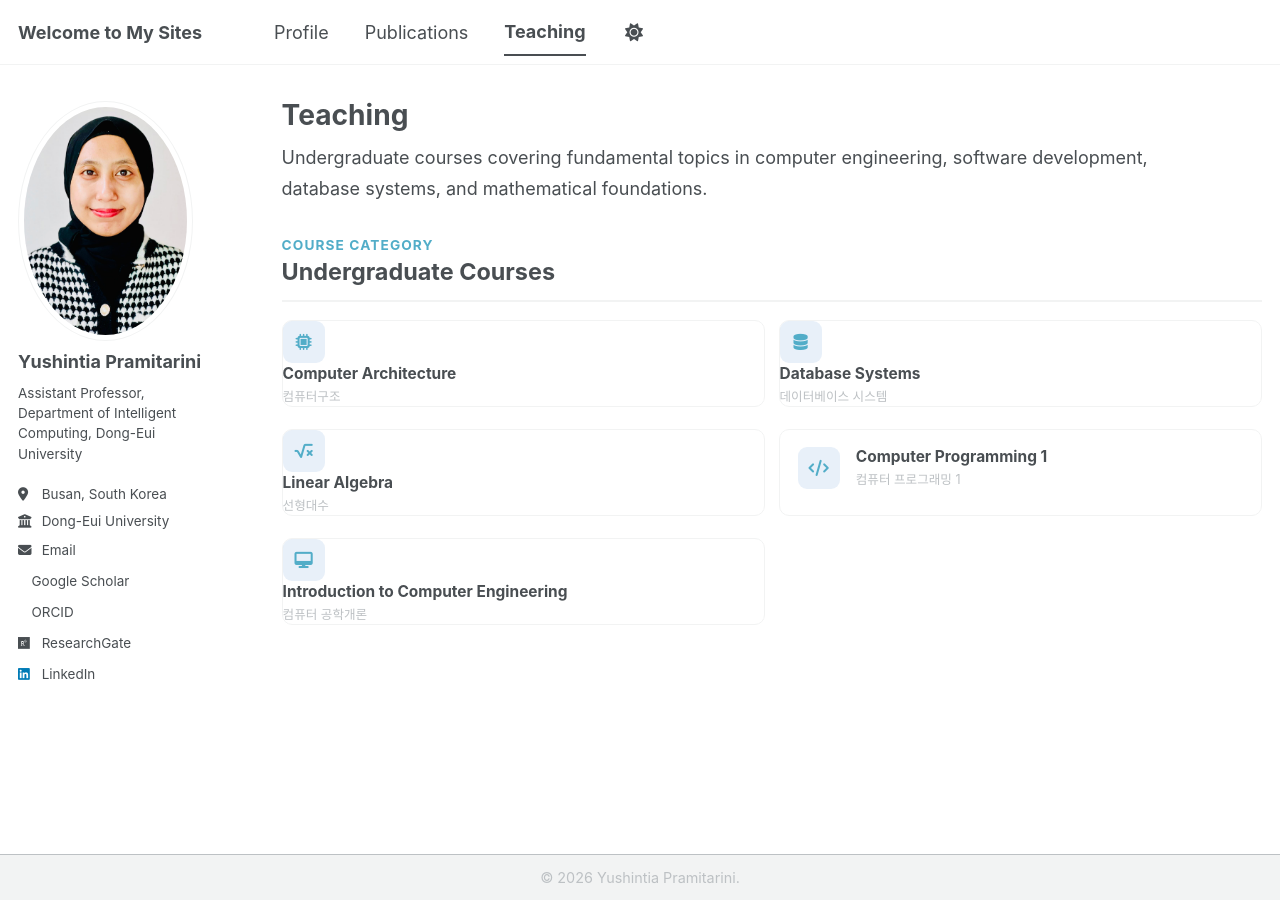
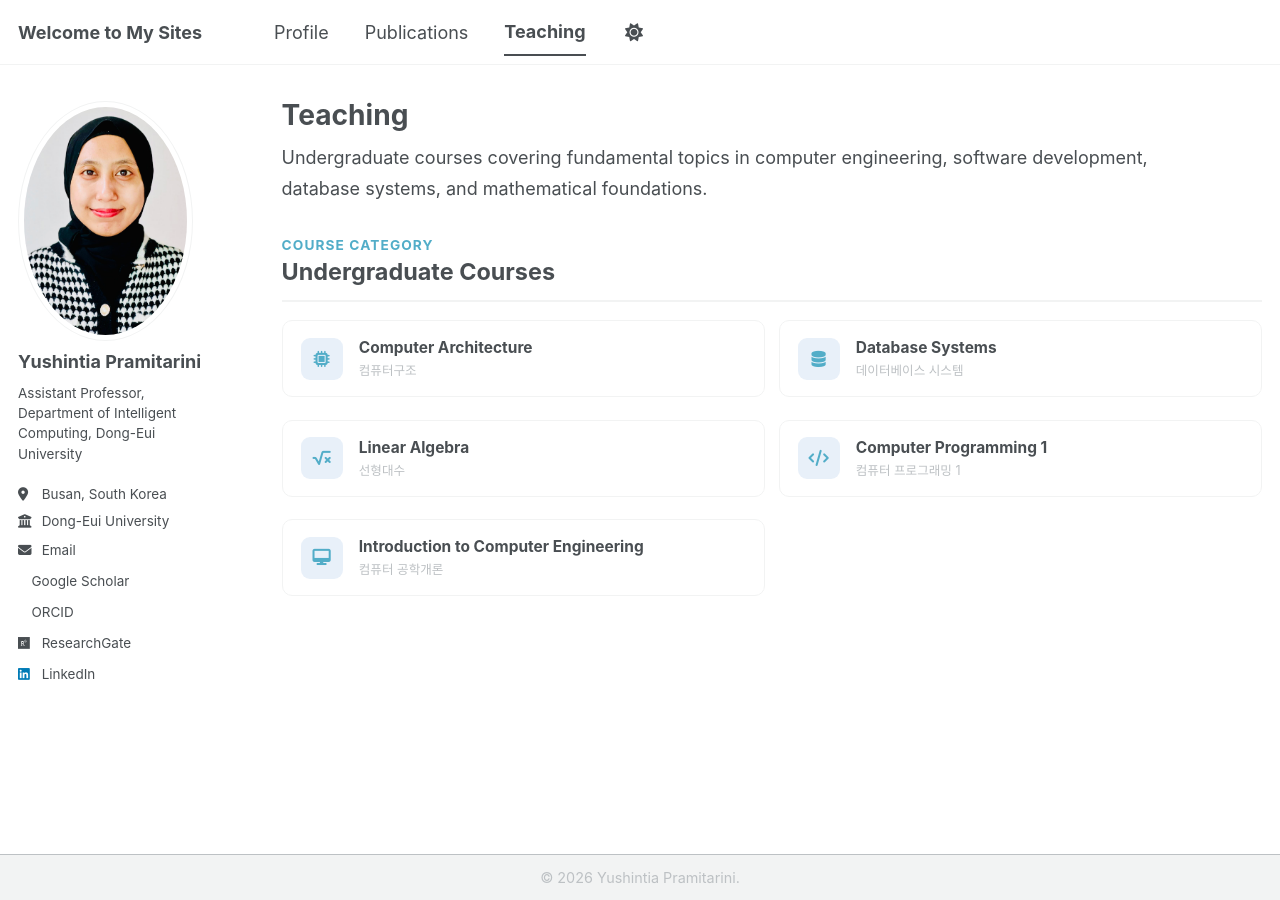
Before and after one commit to yushintia/yushintia.github.io, a Jekyll site: the page built from _pages/teaching.html, in a window 1280 px wide. Built offline with Jekyll 4.4.1, drawn with Linux system fonts in a browser that asks for light colours; a style sheet for code colours, icons or effects is not loaded.

Commit message:
Refactor teaching list items into teaching cards

```diff
--- a/_pages/teaching.html
+++ b/_pages/teaching.html
@@ -24,6 +24,7 @@ author_profile: true
 
     <ul class="teaching-list">
       <li>
+          <div class="teaching-card">
           <span class="teaching-icon">
             <i class="fas fa-microchip"></i>
           </span>
@@ -32,9 +33,11 @@ author_profile: true
             <h3>Computer Architecture</h3>
             <p>컴퓨터구조</p>
           </div>
+        </div>
       </li>
 
       <li>
+        <div class="teaching-card">
           <span class="teaching-icon">
             <i class="fas fa-database"></i>
           </span>
@@ -43,9 +46,11 @@ author_profile: true
             <h3>Database Systems</h3>
             <p>데이터베이스 시스템</p>
           </div>
+        </div>
       </li>
 
       <li>
+        <div class="teaching-card">
           <span class="teaching-icon">
             <i class="fas fa-square-root-alt"></i>
           </span>
@@ -53,6 +58,7 @@ author_profile: true
           <div class="teaching-course">
             <h3>Linear Algebra</h3>
             <p>선형대수</p>
+          </div>
         </div>
       </li>
 
@@ -73,6 +79,7 @@ author_profile: true
       </li>
 
       <li>
+        <div class="teaching-card">
           <span class="teaching-icon">
             <i class="fas fa-desktop"></i>
           </span>
@@ -80,6 +87,7 @@ author_profile: true
           <div class="teaching-course">
             <h3>Introduction to Computer Engineering</h3>
             <p>컴퓨터 공학개론</p>
+          </div>
         </div>
       </li>
 <!--
```
Lines whose indentation alone changed are shown as unchanged.
